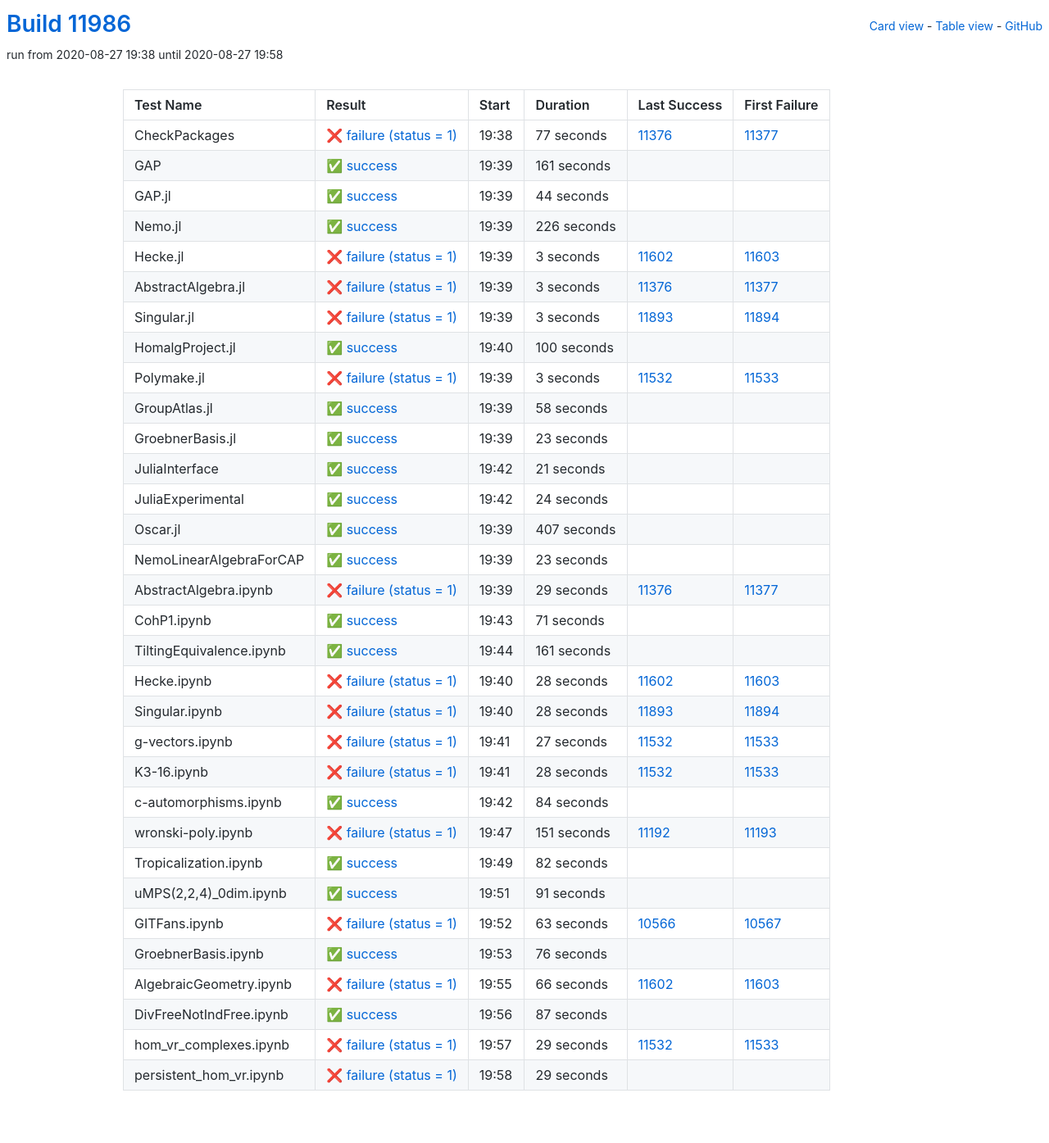
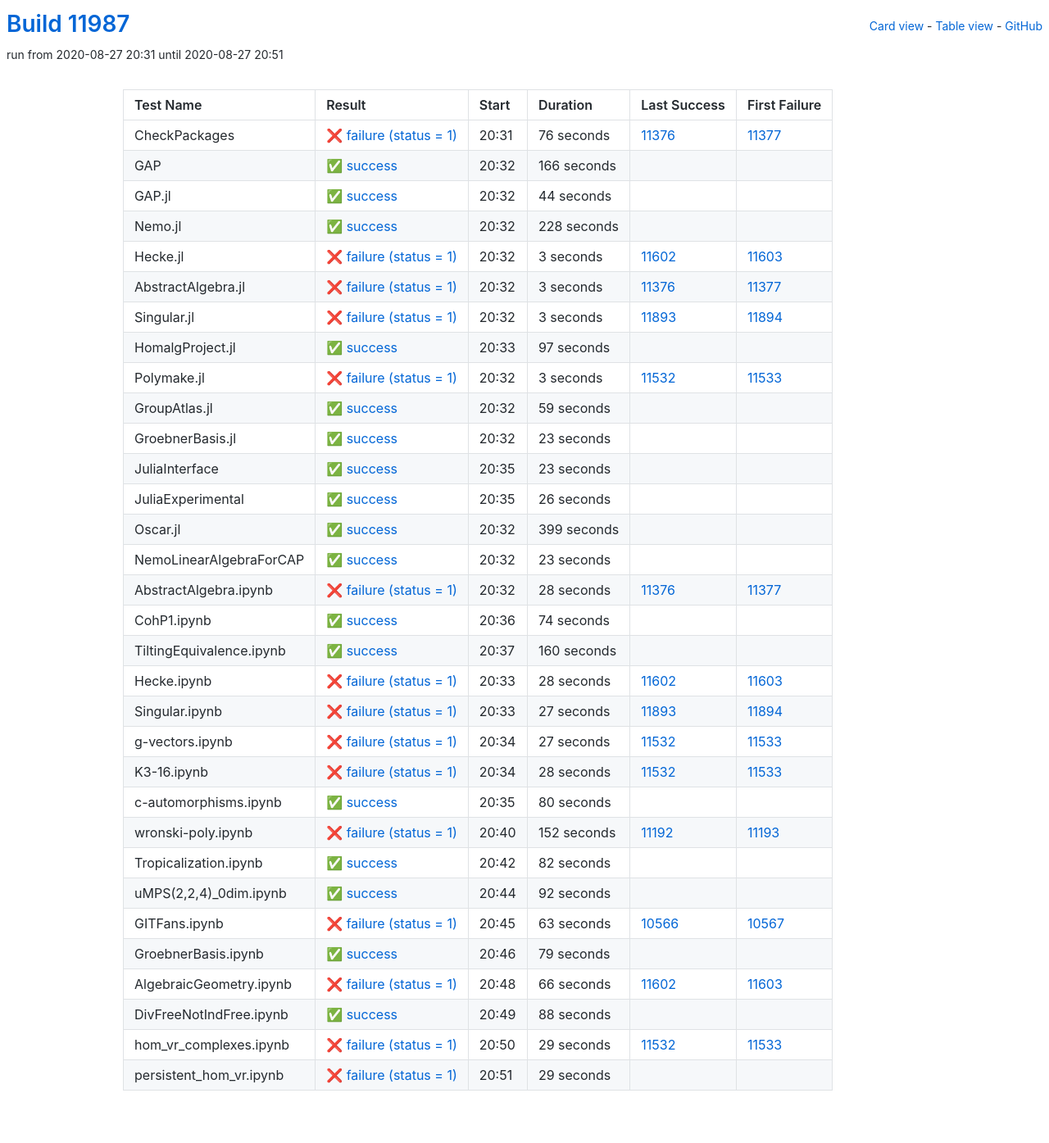
Before and after one commit to oscar-system/oscar-ci-status, a Jekyll site: the page built from table.html, in a window 1280 px wide. Shown: the whole page at 82% size. Built offline with Jekyll 4.4.1, drawn with Linux system fonts in a browser that asks for light colours.

Commit message:
Build #11987

```diff
--- a/_data/ci.yml
+++ b/_data/ci.yml
@@ -1,6 +1,6 @@
 ---
-build: 11986
-build_url: https://oscarci.mathematik.uni-kl.de/job/oscar/11986/
+build: 11987
+build_url: https://oscarci.mathematik.uni-kl.de/job/oscar/11987/
 job: oscar
 organization: oscar-system
 repo: oscar-ci-status
@@ -8,32 +8,32 @@
 tests:
 - name: CheckPackages
   id: checkpackages
-  log: https://oscarci.mathematik.uni-kl.de/job/oscar/11986/artifact/logs/build-11986/CheckPackages.log
-  start: 2020-08-27 19:38
+  log: https://oscarci.mathematik.uni-kl.de/job/oscar/11987/artifact/logs/build-11987/CheckPackages.log
+  start: 2020-08-27 20:31
   success: false
   exitcode: 1
   status: failure
-  duration: 77
+  duration: 76
   last_success: 11376
   last_success_url: https://oscarci.mathematik.uni-kl.de/job/oscar/11376/
   first_failure: 11377
   first_failure_url: https://oscarci.mathematik.uni-kl.de/job/oscar/11377/
 - name: GAP
   id: gap
-  log: https://oscarci.mathematik.uni-kl.de/job/oscar/11986/artifact/logs/build-11986/GAP.log
-  start: 2020-08-27 19:39
+  log: https://oscarci.mathematik.uni-kl.de/job/oscar/11987/artifact/logs/build-11987/GAP.log
+  start: 2020-08-27 20:32
   success: true
   exitcode: 0
   status: success
-  duration: 161
+  duration: 166
   last_success: false
   last_success_url:
   first_failure: false
   first_failure_url:
 - name: GAP.jl
   id: gap-jl
-  log: https://oscarci.mathematik.uni-kl.de/job/oscar/11986/artifact/logs/build-11986/GAP.jl.log
-  start: 2020-08-27 19:39
+  log: https://oscarci.mathematik.uni-kl.de/job/oscar/11987/artifact/logs/build-11987/GAP.jl.log
+  start: 2020-08-27 20:32
   success: true
   exitcode: 0
   status: success
@@ -44,20 +44,20 @@
   first_failure_url:
 - name: Nemo.jl
   id: nemo-jl
-  log: https://oscarci.mathematik.uni-kl.de/job/oscar/11986/artifact/logs/build-11986/Nemo.jl.log
-  start: 2020-08-27 19:39
+  log: https://oscarci.mathematik.uni-kl.de/job/oscar/11987/artifact/logs/build-11987/Nemo.jl.log
+  start: 2020-08-27 20:32
   success: true
   exitcode: 0
   status: success
-  duration: 226
+  duration: 228
   last_success: false
   last_success_url:
   first_failure: false
   first_failure_url:
 - name: Hecke.jl
   id: hecke-jl
-  log: https://oscarci.mathematik.uni-kl.de/job/oscar/11986/artifact/logs/build-11986/Hecke.jl.log
-  start: 2020-08-27 19:39
+  log: https://oscarci.mathematik.uni-kl.de/job/oscar/11987/artifact/logs/build-11987/Hecke.jl.log
+  start: 2020-08-27 20:32
   success: false
   exitcode: 1
   status: failure
@@ -68,8 +68,8 @@
   first_failure_url: https://oscarci.mathematik.uni-kl.de/job/oscar/11603/
 - name: AbstractAlgebra.jl
   id: abstractalgebra-jl
-  log: https://oscarci.mathematik.uni-kl.de/job/oscar/11986/artifact/logs/build-11986/AbstractAlgebra.jl.log
-  start: 2020-08-27 19:39
+  log: https://oscarci.mathematik.uni-kl.de/job/oscar/11987/artifact/logs/build-11987/AbstractAlgebra.jl.log
+  start: 2020-08-27 20:32
   success: false
   exitcode: 1
   status: failure
@@ -80,8 +80,8 @@
   first_failure_url: https://oscarci.mathematik.uni-kl.de/job/oscar/11377/
 - name: Singular.jl
   id: singular-jl
-  log: https://oscarci.mathematik.uni-kl.de/job/oscar/11986/artifact/logs/build-11986/Singular.jl.log
-  start: 2020-08-27 19:39
+  log: https://oscarci.mathematik.uni-kl.de/job/oscar/11987/artifact/logs/build-11987/Singular.jl.log
+  start: 2020-08-27 20:32
   success: false
   exitcode: 1
   status: failure
@@ -92,20 +92,20 @@
   first_failure_url: https://oscarci.mathematik.uni-kl.de/job/oscar/11894/
 - name: HomalgProject.jl
   id: homalgproject-jl
-  log: https://oscarci.mathematik.uni-kl.de/job/oscar/11986/artifact/logs/build-11986/HomalgProject.jl.log
-  start: 2020-08-27 19:40
+  log: https://oscarci.mathematik.uni-kl.de/job/oscar/11987/artifact/logs/build-11987/HomalgProject.jl.log
+  start: 2020-08-27 20:33
   success: true
   exitcode: 0
   status: success
-  duration: 100
+  duration: 97
   last_success: false
   last_success_url:
   first_failure: false
   first_failure_url:
 - name: Polymake.jl
   id: polymake-jl
-  log: https://oscarci.mathematik.uni-kl.de/job/oscar/11986/artifact/logs/build-11986/Polymake.jl.log
-  start: 2020-08-27 19:39
+  log: https://oscarci.mathematik.uni-kl.de/job/oscar/11987/artifact/logs/build-11987/Polymake.jl.log
+  start: 2020-08-27 20:32
   success: false
   exitcode: 1
   status: failure
@@ -116,20 +116,20 @@
   first_failure_url: https://oscarci.mathematik.uni-kl.de/job/oscar/11533/
 - name: GroupAtlas.jl
   id: groupatlas-jl
-  log: https://oscarci.mathematik.uni-kl.de/job/oscar/11986/artifact/logs/build-11986/GroupAtlas.jl.log
-  start: 2020-08-27 19:39
+  log: https://oscarci.mathematik.uni-kl.de/job/oscar/11987/artifact/logs/build-11987/GroupAtlas.jl.log
+  start: 2020-08-27 20:32
   success: true
   exitcode: 0
   status: success
-  duration: 58
+  duration: 59
   last_success: false
   last_success_url:
   first_failure: false
   first_failure_url:
 - name: GroebnerBasis.jl
   id: groebnerbasis-jl
-  log: https://oscarci.mathematik.uni-kl.de/job/oscar/11986/artifact/logs/build-11986/GroebnerBasis.jl.log
-  start: 2020-08-27 19:39
+  log: https://oscarci.mathematik.uni-kl.de/job/oscar/11987/artifact/logs/build-11987/GroebnerBasis.jl.log
+  start: 2020-08-27 20:32
   success: true
   exitcode: 0
   status: success
@@ -140,44 +140,44 @@
   first_failure_url:
 - name: JuliaInterface
   id: juliainterface
-  log: https://oscarci.mathematik.uni-kl.de/job/oscar/11986/artifact/logs/build-11986/JuliaInterface.log
-  start: 2020-08-27 19:42
+  log: https://oscarci.mathematik.uni-kl.de/job/oscar/11987/artifact/logs/build-11987/JuliaInterface.log
+  start: 2020-08-27 20:35
   success: true
   exitcode: 0
   status: success
-  duration: 21
+  duration: 23
   last_success: false
   last_success_url:
   first_failure: false
   first_failure_url:
 - name: JuliaExperimental
   id: juliaexperimental
-  log: https://oscarci.mathematik.uni-kl.de/job/oscar/11986/artifact/logs/build-11986/JuliaExperimental.log
-  start: 2020-08-27 19:42
+  log: https://oscarci.mathematik.uni-kl.de/job/oscar/11987/artifact/logs/build-11987/JuliaExperimental.log
+  start: 2020-08-27 20:35
   success: true
   exitcode: 0
   status: success
-  duration: 24
+  duration: 26
   last_success: false
   last_success_url:
   first_failure: false
   first_failure_url:
 - name: Oscar.jl
   id: oscar-jl
-  log: https://oscarci.mathematik.uni-kl.de/job/oscar/11986/artifact/logs/build-11986/Oscar.jl.log
-  start: 2020-08-27 19:39
+  log: https://oscarci.mathematik.uni-kl.de/job/oscar/11987/artifact/logs/build-11987/Oscar.jl.log
+  start: 2020-08-27 20:32
   success: true
   exitcode: 0
   status: success
-  duration: 407
+  duration: 399
   last_success: false
   last_success_url:
   first_failure: false
   first_failure_url:
 - name: NemoLinearAlgebraForCAP
   id: nemolinearalgebraforcap
-  log: https://oscarci.mathematik.uni-kl.de/job/oscar/11986/artifact/logs/build-11986/NemoLinearAlgebraForCAP.log
-  start: 2020-08-27 19:39
+  log: https://oscarci.mathematik.uni-kl.de/job/oscar/11987/artifact/logs/build-11987/NemoLinearAlgebraForCAP.log
+  start: 2020-08-27 20:32
   success: true
   exitcode: 0
   status: success
@@ -188,44 +188,44 @@
   first_failure_url:
 - name: AbstractAlgebra.ipynb
   id: abstractalgebra-ipynb
-  log: https://oscarci.mathematik.uni-kl.de/job/oscar/11986/artifact/logs/build-11986/AbstractAlgebra.ipynb.log
-  start: 2020-08-27 19:39
+  log: https://oscarci.mathematik.uni-kl.de/job/oscar/11987/artifact/logs/build-11987/AbstractAlgebra.ipynb.log
+  start: 2020-08-27 20:32
   success: false
   exitcode: 1
   status: failure
-  duration: 29
+  duration: 28
   last_success: 11376
   last_success_url: https://oscarci.mathematik.uni-kl.de/job/oscar/11376/
   first_failure: 11377
   first_failure_url: https://oscarci.mathematik.uni-kl.de/job/oscar/11377/
 - name: CohP1.ipynb
   id: cohp1-ipynb
-  log: https://oscarci.mathematik.uni-kl.de/job/oscar/11986/artifact/logs/build-11986/CohP1.ipynb.log
-  start: 2020-08-27 19:43
+  log: https://oscarci.mathematik.uni-kl.de/job/oscar/11987/artifact/logs/build-11987/CohP1.ipynb.log
+  start: 2020-08-27 20:36
   success: true
   exitcode: 0
   status: success
-  duration: 71
+  duration: 74
   last_success: false
   last_success_url:
   first_failure: false
   first_failure_url:
 - name: TiltingEquivalence.ipynb
   id: tiltingequivalence-ipynb
-  log: https://oscarci.mathematik.uni-kl.de/job/oscar/11986/artifact/logs/build-11986/TiltingEquivalence.ipynb.log
-  start: 2020-08-27 19:44
+  log: https://oscarci.mathematik.uni-kl.de/job/oscar/11987/artifact/logs/build-11987/TiltingEquivalence.ipynb.log
+  start: 2020-08-27 20:37
   success: true
   exitcode: 0
   status: success
-  duration: 161
+  duration: 160
   last_success: false
   last_success_url:
   first_failure: false
   first_failure_url:
 - name: Hecke.ipynb
   id: hecke-ipynb
-  log: https://oscarci.mathematik.uni-kl.de/job/oscar/11986/artifact/logs/build-11986/Hecke.ipynb.log
-  start: 2020-08-27 19:40
+  log: https://oscarci.mathematik.uni-kl.de/job/oscar/11987/artifact/logs/build-11987/Hecke.ipynb.log
+  start: 2020-08-27 20:33
   success: false
   exitcode: 1
   status: failure
@@ -236,20 +236,20 @@
   first_failure_url: https://oscarci.mathematik.uni-kl.de/job/oscar/11603/
 - name: Singular.ipynb
   id: singular-ipynb
-  log: https://oscarci.mathematik.uni-kl.de/job/oscar/11986/artifact/logs/build-11986/Singular.ipynb.log
-  start: 2020-08-27 19:40
+  log: https://oscarci.mathematik.uni-kl.de/job/oscar/11987/artifact/logs/build-11987/Singular.ipynb.log
+  start: 2020-08-27 20:33
   success: false
   exitcode: 1
   status: failure
-  duration: 28
+  duration: 27
   last_success: 11893
   last_success_url: https://oscarci.mathematik.uni-kl.de/job/oscar/11893/
   first_failure: 11894
   first_failure_url: https://oscarci.mathematik.uni-kl.de/job/oscar/11894/
 - name: g-vectors.ipynb
   id: g-vectors-ipynb
-  log: https://oscarci.mathematik.uni-kl.de/job/oscar/11986/artifact/logs/build-11986/g-vectors.ipynb.log
-  start: 2020-08-27 19:41
+  log: https://oscarci.mathematik.uni-kl.de/job/oscar/11987/artifact/logs/build-11987/g-vectors.ipynb.log
+  start: 2020-08-27 20:34
   success: false
   exitcode: 1
   status: failure
@@ -260,8 +260,8 @@
   first_failure_url: https://oscarci.mathematik.uni-kl.de/job/oscar/11533/
 - name: K3-16.ipynb
   id: k3-16-ipynb
-  log: https://oscarci.mathematik.uni-kl.de/job/oscar/11986/artifact/logs/build-11986/K3-16.ipynb.log
-  start: 2020-08-27 19:41
+  log: https://oscarci.mathematik.uni-kl.de/job/oscar/11987/artifact/logs/build-11987/K3-16.ipynb.log
+  start: 2020-08-27 20:34
   success: false
   exitcode: 1
   status: failure
@@ -272,32 +272,32 @@
   first_failure_url: https://oscarci.mathematik.uni-kl.de/job/oscar/11533/
 - name: c-automorphisms.ipynb
   id: c-automorphisms-ipynb
-  log: https://oscarci.mathematik.uni-kl.de/job/oscar/11986/artifact/logs/build-11986/c-automorphisms.ipynb.log
-  start: 2020-08-27 19:42
+  log: https://oscarci.mathematik.uni-kl.de/job/oscar/11987/artifact/logs/build-11987/c-automorphisms.ipynb.log
+  start: 2020-08-27 20:35
   success: true
   exitcode: 0
   status: success
-  duration: 84
+  duration: 80
   last_success: false
   last_success_url:
   first_failure: false
   first_failure_url:
 - name: wronski-poly.ipynb
   id: wronski-poly-ipynb
-  log: https://oscarci.mathematik.uni-kl.de/job/oscar/11986/artifact/logs/build-11986/wronski-poly.ipynb.log
-  start: 2020-08-27 19:47
+  log: https://oscarci.mathematik.uni-kl.de/job/oscar/11987/artifact/logs/build-11987/wronski-poly.ipynb.log
+  start: 2020-08-27 20:40
   success: false
   exitcode: 1
   status: failure
-  duration: 151
+  duration: 152
   last_success: 11192
   last_success_url: https://oscarci.mathematik.uni-kl.de/job/oscar/11192/
   first_failure: 11193
   first_failure_url: https://oscarci.mathematik.uni-kl.de/job/oscar/11193/
 - name: Tropicalization.ipynb
   id: tropicalization-ipynb
-  log: https://oscarci.mathematik.uni-kl.de/job/oscar/11986/artifact/logs/build-11986/Tropicalization.ipynb.log
-  start: 2020-08-27 19:49
+  log: https://oscarci.mathematik.uni-kl.de/job/oscar/11987/artifact/logs/build-11987/Tropicalization.ipynb.log
+  start: 2020-08-27 20:42
   success: true
   exitcode: 0
   status: success
@@ -308,20 +308,20 @@
   first_failure_url:
 - name: uMPS(2,2,4)_0dim.ipynb
   id: umps-2-2-4-0dim-ipynb
-  log: https://oscarci.mathematik.uni-kl.de/job/oscar/11986/artifact/logs/build-11986/uMPS-2-2-4-_0dim.ipynb.log
-  start: 2020-08-27 19:51
+  log: https://oscarci.mathematik.uni-kl.de/job/oscar/11987/artifact/logs/build-11987/uMPS-2-2-4-_0dim.ipynb.log
+  start: 2020-08-27 20:44
   success: true
   exitcode: 0
   status: success
-  duration: 91
+  duration: 92
   last_success: false
   last_success_url:
   first_failure: false
   first_failure_url:
 - name: GITFans.ipynb
   id: gitfans-ipynb
-  log: https://oscarci.mathematik.uni-kl.de/job/oscar/11986/artifact/logs/build-11986/GITFans.ipynb.log
-  start: 2020-08-27 19:52
+  log: https://oscarci.mathematik.uni-kl.de/job/oscar/11987/artifact/logs/build-11987/GITFans.ipynb.log
+  start: 2020-08-27 20:45
   success: false
   exitcode: 1
   status: failure
@@ -332,20 +332,20 @@
   first_failure_url: https://oscarci.mathematik.uni-kl.de/job/oscar/10567/
 - name: GroebnerBasis.ipynb
   id: groebnerbasis-ipynb
-  log: https://oscarci.mathematik.uni-kl.de/job/oscar/11986/artifact/logs/build-11986/GroebnerBasis.ipynb.log
-  start: 2020-08-27 19:53
+  log: https://oscarci.mathematik.uni-kl.de/job/oscar/11987/artifact/logs/build-11987/GroebnerBasis.ipynb.log
+  start: 2020-08-27 20:46
   success: true
   exitcode: 0
   status: success
-  duration: 76
+  duration: 79
   last_success: false
   last_success_url:
   first_failure: false
   first_failure_url:
 - name: AlgebraicGeometry.ipynb
   id: algebraicgeometry-ipynb
-  log: https://oscarci.mathematik.uni-kl.de/job/oscar/11986/artifact/logs/build-11986/AlgebraicGeometry.ipynb.log
-  start: 2020-08-27 19:55
+  log: https://oscarci.mathematik.uni-kl.de/job/oscar/11987/artifact/logs/build-11987/AlgebraicGeometry.ipynb.log
+  start: 2020-08-27 20:48
   success: false
   exitcode: 1
   status: failure
@@ -356,20 +356,20 @@
   first_failure_url: https://oscarci.mathematik.uni-kl.de/job/oscar/11603/
 - name: DivFreeNotIndFree.ipynb
   id: divfreenotindfree-ipynb
-  log: https://oscarci.mathematik.uni-kl.de/job/oscar/11986/artifact/logs/build-11986/DivFreeNotIndFree.ipynb.log
-  start: 2020-08-27 19:56
+  log: https://oscarci.mathematik.uni-kl.de/job/oscar/11987/artifact/logs/build-11987/DivFreeNotIndFree.ipynb.log
+  start: 2020-08-27 20:49
   success: true
   exitcode: 0
   status: success
-  duration: 87
+  duration: 88
   last_success: false
   last_success_url:
   first_failure: false
   first_failure_url:
 - name: hom_vr_complexes.ipynb
   id: hom-vr-complexes-ipynb
-  log: https://oscarci.mathematik.uni-kl.de/job/oscar/11986/artifact/logs/build-11986/hom_vr_complexes.ipynb.log
-  start: 2020-08-27 19:57
+  log: https://oscarci.mathematik.uni-kl.de/job/oscar/11987/artifact/logs/build-11987/hom_vr_complexes.ipynb.log
+  start: 2020-08-27 20:50
   success: false
   exitcode: 1
   status: failure
@@ -380,8 +380,8 @@
   first_failure_url: https://oscarci.mathematik.uni-kl.de/job/oscar/11533/
 - name: persistent_hom_vr.ipynb
   id: persistent-hom-vr-ipynb
-  log: https://oscarci.mathematik.uni-kl.de/job/oscar/11986/artifact/logs/build-11986/persistent_hom_vr.ipynb.log
-  start: 2020-08-27 19:58
+  log: https://oscarci.mathematik.uni-kl.de/job/oscar/11987/artifact/logs/build-11987/persistent_hom_vr.ipynb.log
+  start: 2020-08-27 20:51
   success: false
   exitcode: 1
   status: failure
```
Also changed, not shown: README.md.
